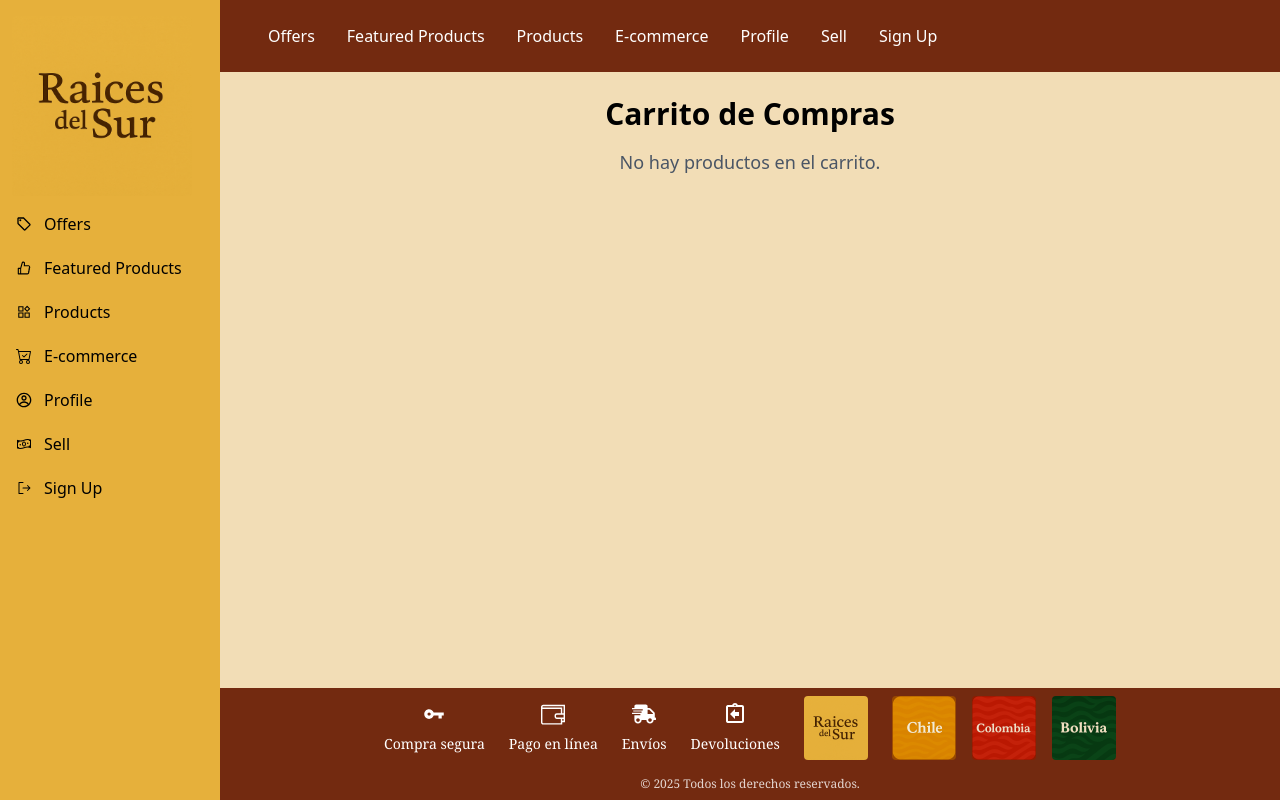
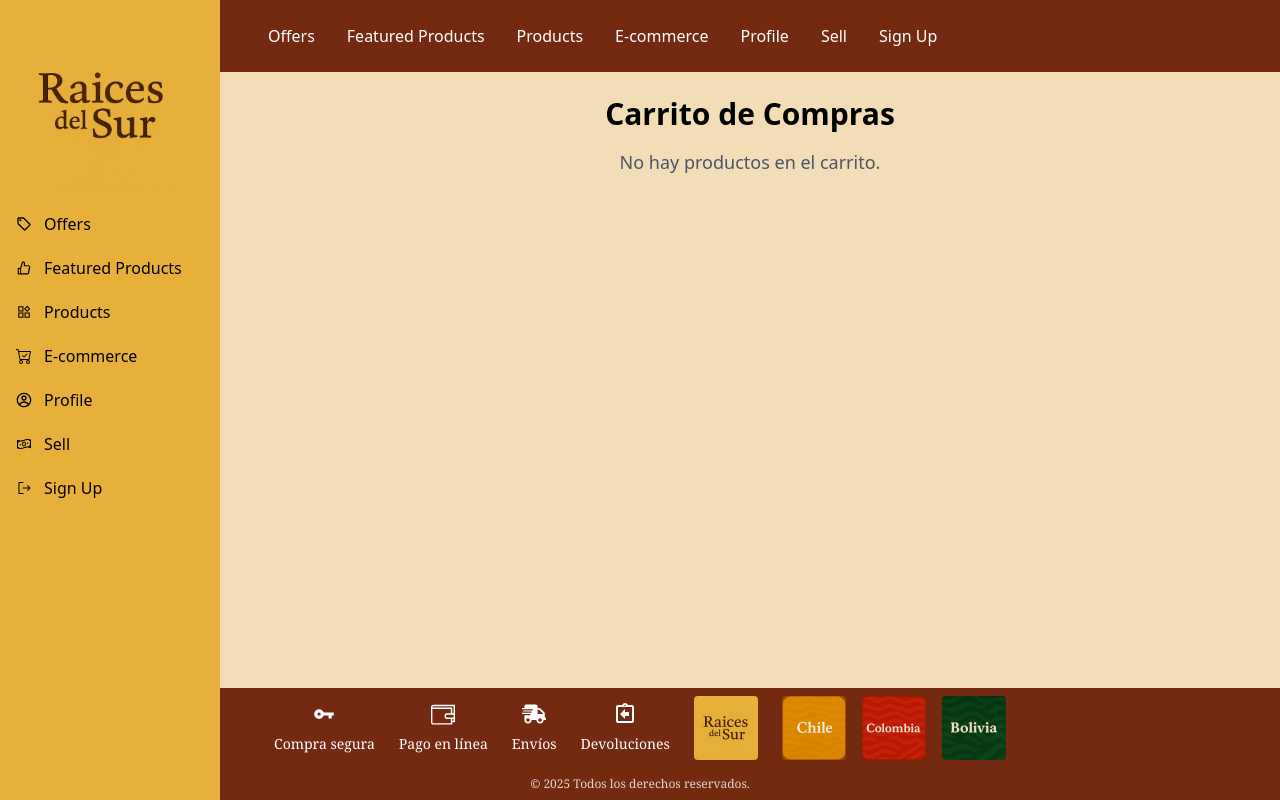
Before and after one commit to voyka17/souvenir_marketplace, a React (Vite) app in the folder Frontend/: page /cart in a window 1280 px wide. Built offline with nearby package versions, Linux system fonts and the light colour scheme.

Commit message:
Se corrige el tamaño del footer

```diff
--- a/Frontend/src/components/layout/Footer.jsx
+++ b/Frontend/src/components/layout/Footer.jsx
@@ -4,9 +4,9 @@ import { MdOutlineAssignmentReturn } from "react-icons/md";
 import { FaShippingFast } from "react-icons/fa";
 import { TfiWallet } from "react-icons/tfi";
 
-const Footer = () => {
+const Footer = ({ withSidebar = false }) => {
     return (
-        <footer className="bg-[var(--createdBrown)] font-serif text-white text-sm py-2 px-2 md:px-8 lg:ml-[220px]">
+        <footer className="bg-[var(--createdBrown)] font-serif text-white text-sm py-2 px-2 md:px-8  ${withSidebar ? 'lg:ml-[220px]' :">
             <div className="max-w-7xl mx-auto flex flex-col  gap-">
                 {/* Sección de íconos */}
                 <div className="flex flex-wrap justify-center items-center gap-3 sm:gap-6">
--- a/Frontend/src/pages/Sell.jsx
+++ b/Frontend/src/pages/Sell.jsx
@@ -53,8 +53,6 @@ const Sell = () => {
                                         />
                                     </div>
                                 </div>
-
-
                                 <div>
                                     <label htmlFor="cover-photo" className="block text-sm font-medium text-gray-900">Product photo</label>
                                     <div className="mt-4 flex justify-center items-center rounded-lg border border-dashed border-gray-900/25 px-6 py-10 bg-[#fff8e7]">
```
